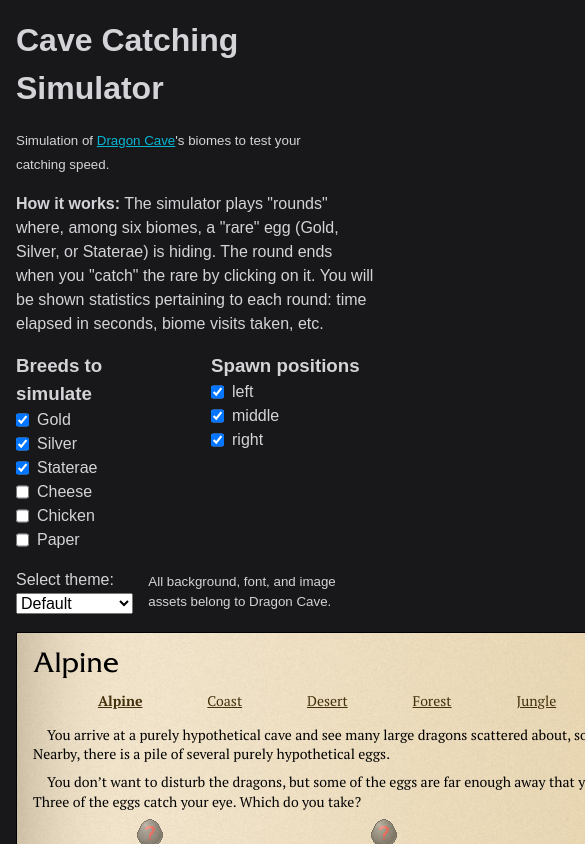
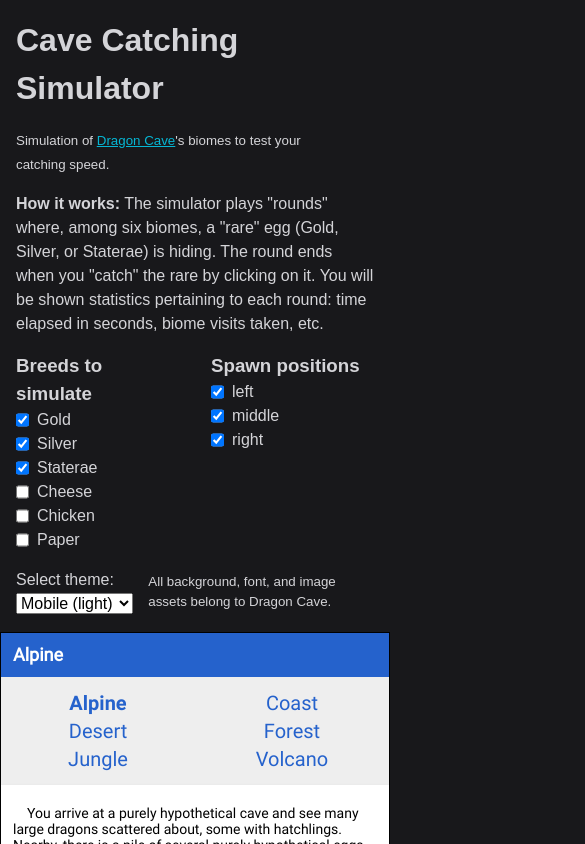
Before and after one commit to endulum/dc-click-sim, a React (Vite) app: page / in a window 390 px wide. Shown: the top 844 px of the page, 585 px wide, since content can reach past the window. Built offline with nearby package versions, Linux system fonts and the light colour scheme.

Commit message:
make theme state default to mobile if narrow screen detected

```diff
--- a/src/App.tsx
+++ b/src/App.tsx
@@ -1,4 +1,5 @@
-import { useState } from 'react';
+import { useEffect, useState } from 'react';
+import { useWindowSize } from 'usehooks-ts';
 
 import { Settings } from './components/Settings';
 import { Simulator } from './components/Simulator';
@@ -6,10 +7,8 @@ import { History } from './components/History';
 import { useSimulatorHistory } from './components/useSimulatorHistory';
 import { useSimulatorSettings } from './components/useSimulatorSettings';
 
-type Theme = 'default' | 'portal' | 'sixties';
-
 export function App() {
-  const [theme, setTheme] = useState<Theme>('default');
+  const [theme, setTheme] = useState<string>('default');
   const { rounds, addRound, wipeRounds } = useSimulatorHistory();
   const {
     simTargetBreeds,
@@ -19,6 +18,19 @@ export function App() {
     addPos,
     removePos,
   } = useSimulatorSettings();
+
+  const windowSize = useWindowSize();
+
+  useEffect(() => {
+    if (windowSize.width < 800) {
+      if (
+        window.matchMedia &&
+        window.matchMedia('(prefers-color-scheme: dark)').matches
+      )
+        setTheme('mobile-dark');
+      else setTheme('mobile-light');
+    }
+  }, []);
 
   return (
     <>
@@ -54,20 +66,34 @@ export function App() {
           <select
             id="theme"
             onChange={(e) => {
-              setTheme(e.target.value as Theme);
+              setTheme(e.target.value);
             }}
+            value={theme}
           >
-            <option value="default">Default</option>
-            <option value="portal">Portal 2 Light</option>
-            <option value="sixties">1960's</option>
-            <option value="mobile-light">Mobile (light)</option>
-            <option value="mobile-dark">Mobile (dark)</option>
+            {[
+              { title: 'Default', value: 'default' },
+              { title: 'Portal 2 Light', value: 'portal' },
+              { title: '1960s', value: 'sixties' },
+              { title: 'Mobile (dark)', value: 'mobile-dark' },
+              { title: 'Mobile (light)', value: 'mobile-light' },
+            ].map((opt) => (
+              <option key={opt.value} value={opt.value}>
+                {opt.title}
+              </option>
+            ))}
           </select>
         </label>
         <small>
           All background, font, and image assets belong to Dragon Cave.
         </small>
       </div>
+
+      {windowSize.width < 800 &&
+        ['default', 'sixties', 'portal'].includes(theme) && (
+          <p>
+            <b>The theme you have selected may not fit on your screen.</b>
+          </p>
+        )}
 
       {simTargetBreeds.length < 1 && (
         <p>
```
